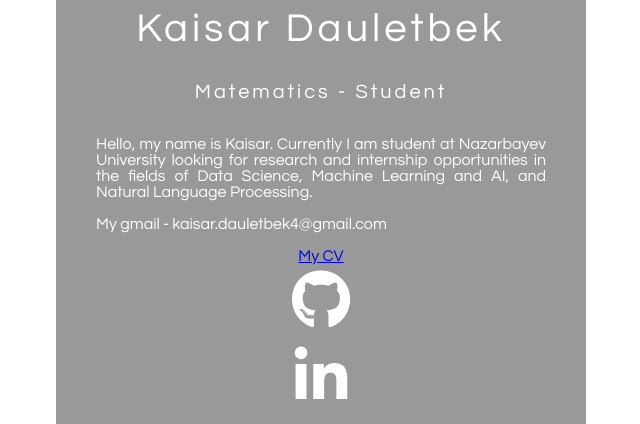
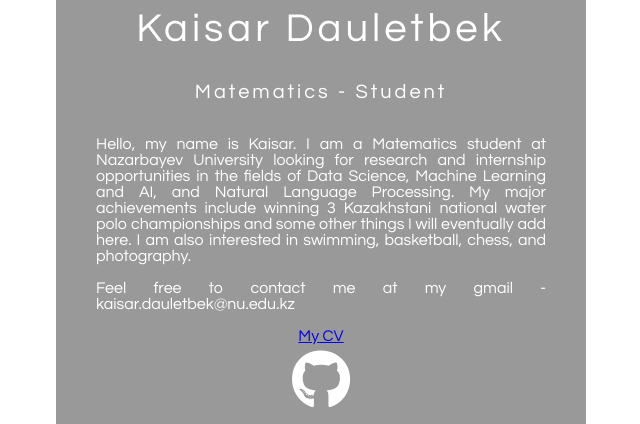
Before and after one commit to kaisardauletbek/kaisardauletbek.github.io, a plain HTML site: page index.html in a window 1280 px wide. Shown: the part 526-950 px from the top of the page, without its empty margins (319-959 px from the left). Drawn offline with Linux system fonts and the light colour scheme.

Commit message:
updated text info

```diff
--- a/index.html
+++ b/index.html
@@ -14,7 +14,7 @@ Kaisar Dauletbek</h1>
 <h5>
 Matematics - Student</h5>
 <p>
-Hello, my name is Kaisar. Currently I am student at Nazarbayev University looking for research and internship opportunities in the fields of Data Science, Machine Learning and AI, and Natural Language Processing.</p> <p> My gmail - kaisar.dauletbek4@gmail.com </p>
+Hello, my name is Kaisar. I am a Matematics student at Nazarbayev University looking for research and internship opportunities in the fields of Data Science, Machine Learning and AI, and Natural Language Processing. My major achievements include winning 3 Kazakhstani national water polo championships and some other things I will eventually add here. I am also interested in swimming, basketball, chess, and photography. </p> <p> Feel free to contact me at my gmail - kaisar.dauletbek@nu.edu.kz </p>
 <a href="https://drive.google.com/file/d/1OlKswC5RU5WnXL5hQ_d_WhitF8wGe8Uc/view?usp=sharing" target="_blank">My CV</a>
 <ul>
 	<li><a href="https://github.com/kaisardauletbek" target="_blank"><i class="fa fa-github" aria-hidden="true"></i></a></li></ul>
```
